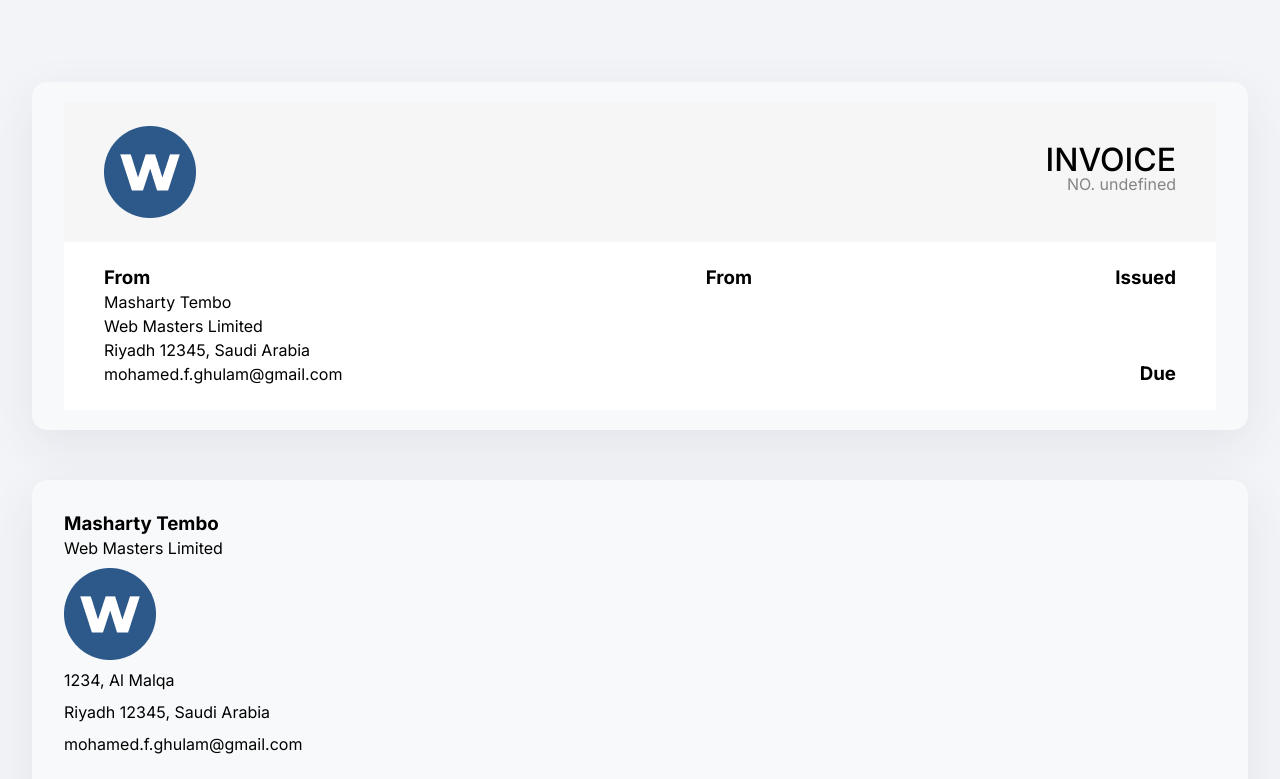
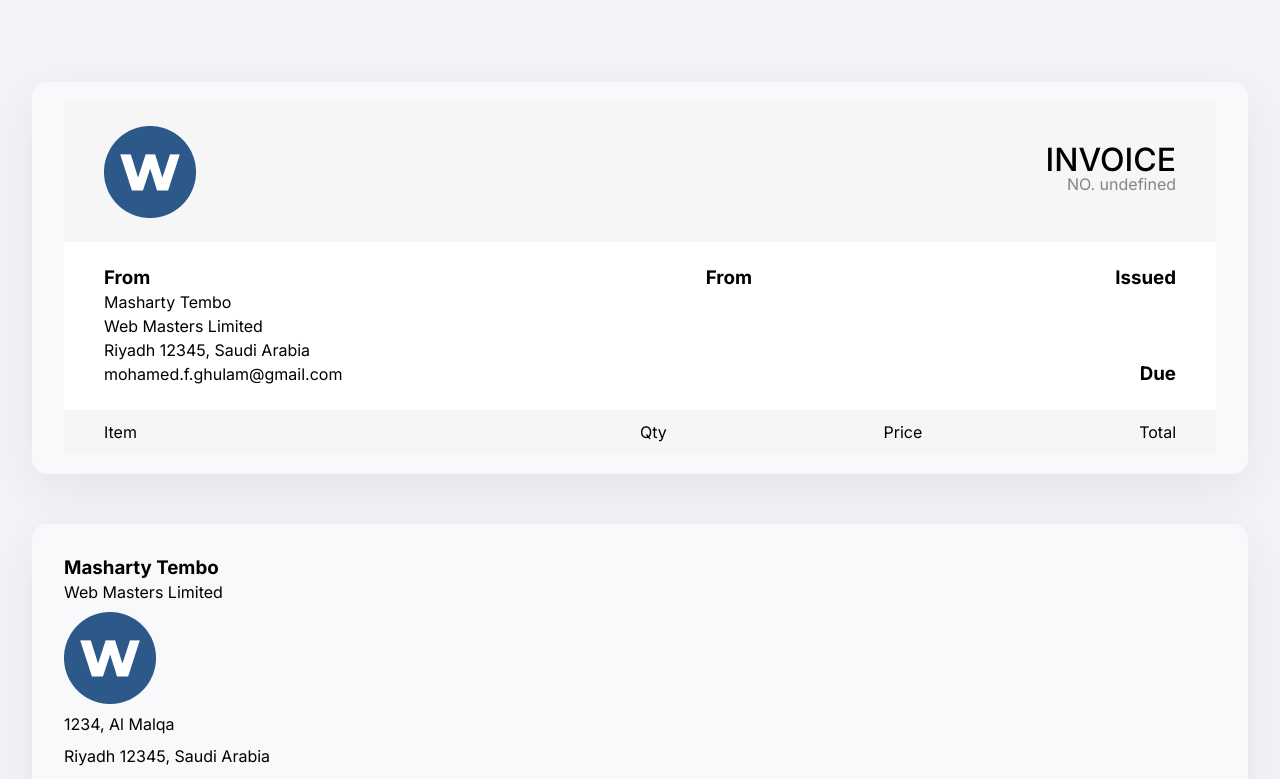
Before and after one commit to Gresham24/Invoice-Creator-App, a React (Vite) app: page / in a window 1280 px wide. Shown: the top 779 px of the page. Built offline with nearby package versions, Linux system fonts and the light colour scheme.

Commit message:
styled description headers

```diff
--- a/src/components/FormPrint.jsx
+++ b/src/components/FormPrint.jsx
@@ -44,6 +44,20 @@ const StyledInvoiceDetails = styled.div`
         display: flex;
         flex-direction: column;
         text-align: end;
+        justify-content: space-between;
+    }
+`;
+
+const StyldDescriptionHeaders = styled.div`
+    background-color: #f6f6f6;
+
+    padding: 10px 40px;
+    display: flex;
+    justify-content: space-between;
+    align-items: flex-start;
+    & .flex-right {
+        width: 50%;
+        display: flex;
         justify-content: space-between;
     }
 `;
@@ -119,6 +133,15 @@ export default function FormPrint() {
                         </div>
                     </div>
                 </StyledInvoiceDetails>
+                <StyldDescriptionHeaders>
+                    <div>Item</div>
+                    <div className="flex-right">
+
+                    <div>Qty</div>
+                    <div>Price</div>
+                    <div>Total</div>
+                    </div>
+                </StyldDescriptionHeaders>
                 {/* <p>Details: {JSON.stringify(formValues.details)}</p> */}
                 {/* <p>Items: {JSON.stringify(formValues.items)}</p> */}
             </StyledPage>
```
